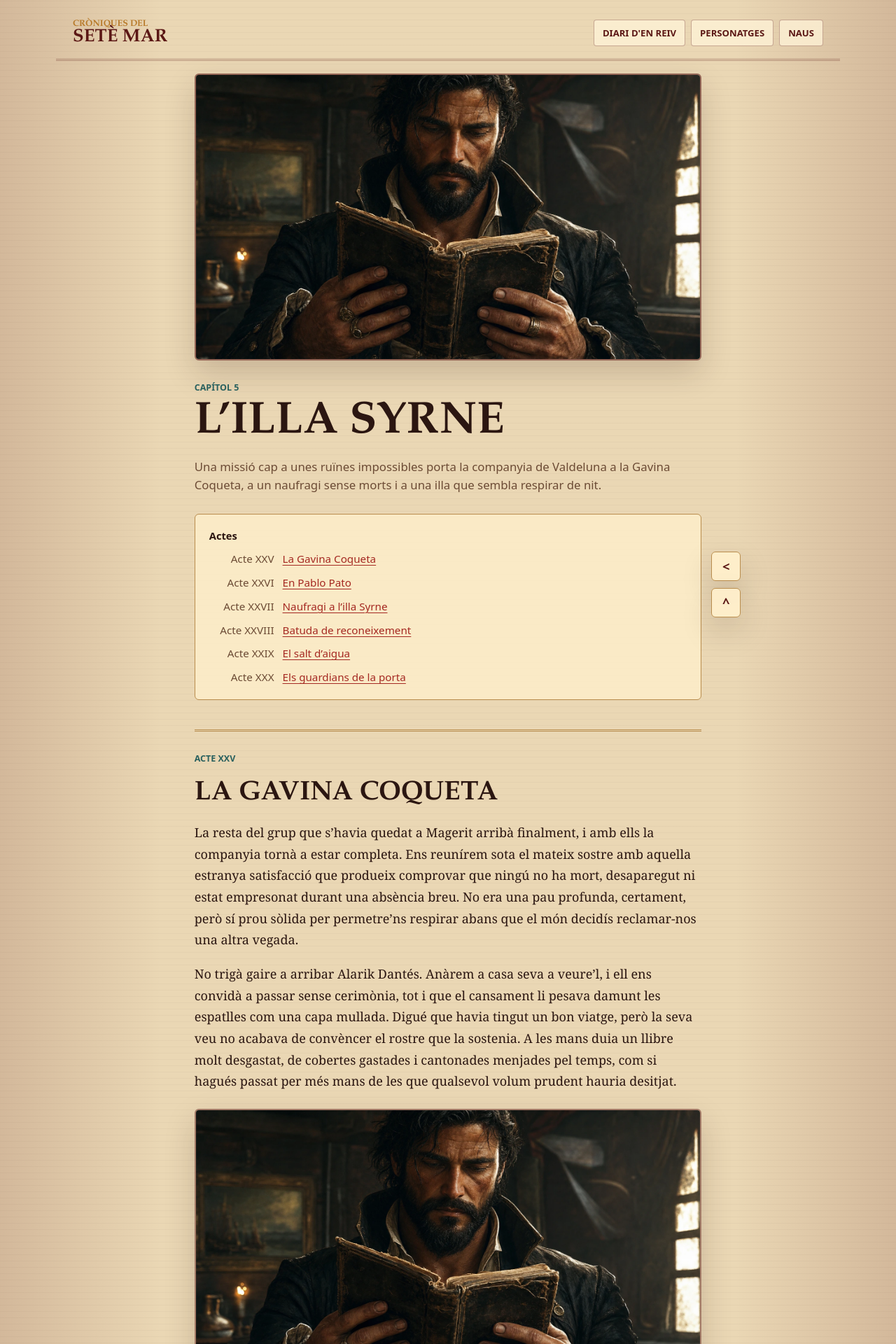
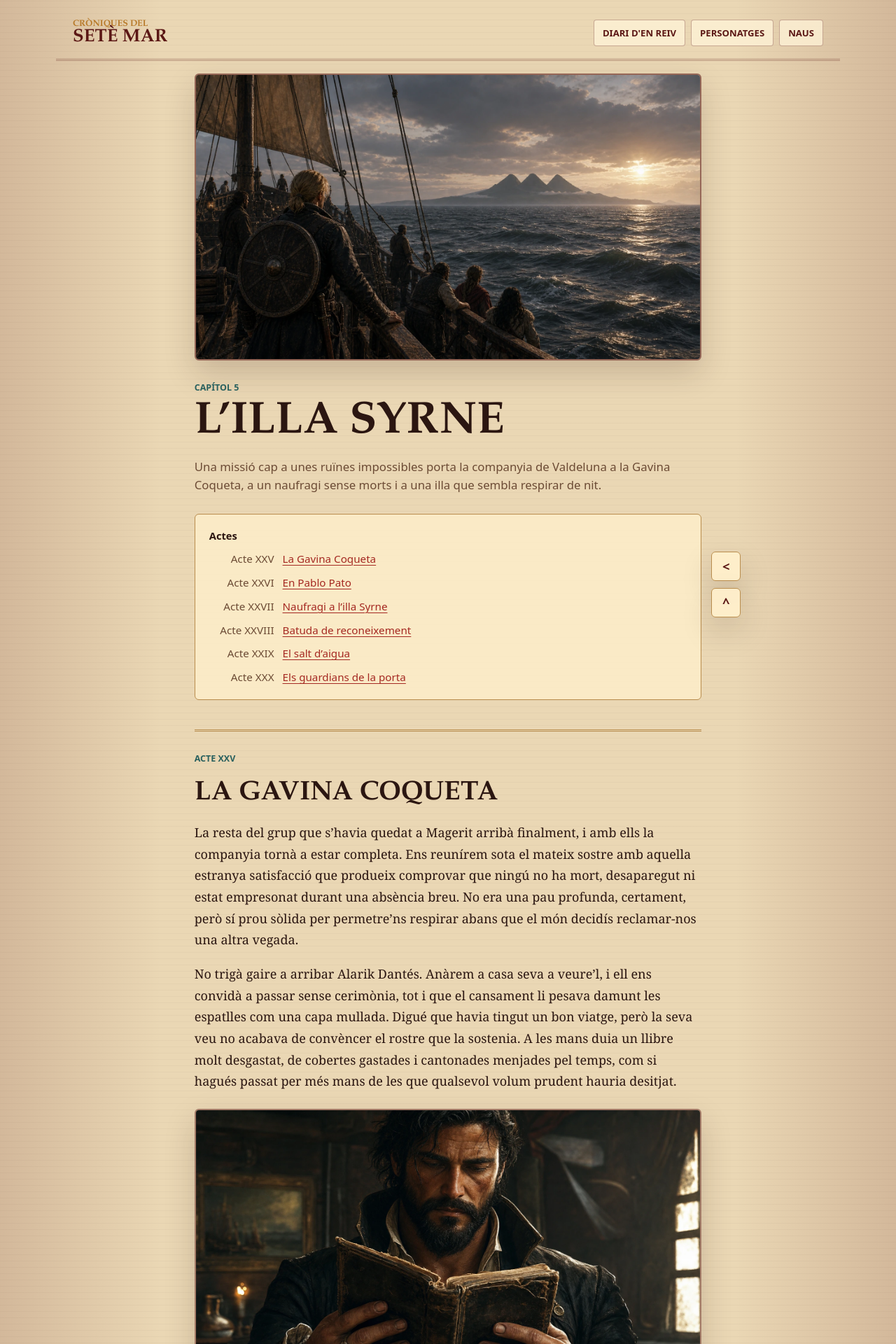
Before and after one commit to xafarre/diaridenreiv, a Jekyll site: the page built from diari/capitol05/index.md, in a window 1280 px wide. Shown: the top 1920 px of the page at 70% size. Built offline with Jekyll 4.4.1, drawn with Linux system fonts in a browser that asks for light colours.

Commit message:
Changed front image ch5

```diff
--- a/diari/capitol05/index.md
+++ b/diari/capitol05/index.md
@@ -4,6 +4,6 @@ type: chapter
 slug: chapter05
 title: L’illa Syrne
 summary: Una missió cap a unes ruïnes impossibles porta la companyia de Valdeluna a la Gavina Coqueta, a un naufragi sense morts i a una illa que sembla respirar de nit.
-cover: "/diari/capitol05/acte25/acte-xxv-gavina-coqueta-alarik-llibre.webp"
+cover: "/diari/capitol05/acte27/acte-xxvii-illa-syrne-horitzo.webp"
 order: 5
 ---
```
